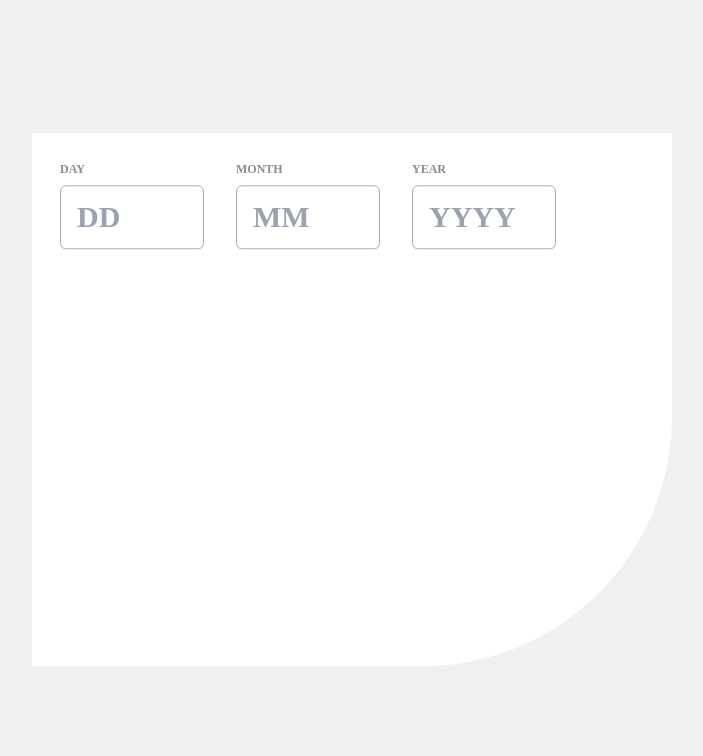
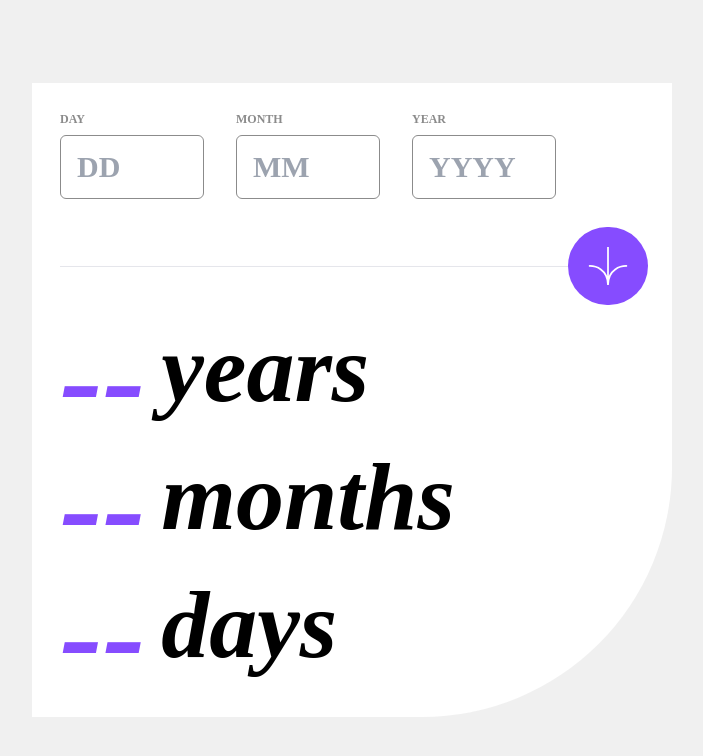
Before and after one commit to AmirNBK/Age-Calculator-Svelte, a SvelteKit app: page / in a window 1280 px wide. Shown: the top 756 px of the page, without its empty margins (288-991 px from the left). Built offline with nearby package versions, Linux system fonts and the light colour scheme.

Commit message:
developed the date results completely

```diff
--- /dev/null
+++ b/src/components/AgeResult.svelte
@@ -0,0 +1,8 @@
+<script>
+    export let time;
+</script>
+
+<div class="flex items-center">
+    <h1 class="text-9xl font-bold italic mr-4" style="color: #864CFF; transform:translateY(10px)"> -- </h1>
+    <h1 class="text-8xl font-extrabold italic"> {time} </h1>
+</div>
--- a/src/components/DateInput.svelte
+++ b/src/components/DateInput.svelte
@@ -5,5 +5,5 @@
 
 <div>
     <h4 style="color : #8B8B8B" class="font-bold text-xs mb-2">{title}</h4>
-    <input {placeholder} class="text-3xl w-36 h-16 rounded-md px-4 font-semibold" style="border: 1px solid darkgray" />
+    <input {placeholder} class="text-3xl w-36 h-16 rounded-md px-4 font-semibold outline-none" style="border: 1px solid #8B8B8B" />
 </div>
--- a/src/routes/+page.svelte
+++ b/src/routes/+page.svelte
@@ -1,18 +1,36 @@
 <script>
     import "../app.css";
     import DateInput from "../components/DateInput.svelte";
-    import Arrow from '../../age-calculator-app-main/assets/images/arrow.svg'
+    import Arrow from "../assets/icons/arrow.svg";
+    import AgeResult from "../components/AgeResult.svelte";
+
+    const dateInputs = [
+        { title: "DAY", placeholder: "DD" },
+        { title: "MONTH", placeholder: "MM" },
+        { title: "YEAR", placeholder: "YYYY" },
+    ];
 </script>
 
 <div
-    class="MainContainer bg-white mx-auto my-auto absolute left-2/4 top-2/4 w-6/12 h-4/6"
+    class="MainContainer bg-white mx-auto my-auto absolute left-2/4 top-2/4 w-6/12 h-fit"
     style="transform: translate(-50%,-50%); font-family : poppins; 	border-bottom-right-radius:250px"
 >
     <div class="dates flex gap-8 m-7">
-        <DateInput title="DAY" placeholder="DD" />
-        <DateInput title="MONTH" placeholder="MM" />
-        <DateInput title="YEAR" placeholder="YYYY" />
+        {#each dateInputs as items, index}
+            <DateInput title={items.title} placeholder={items.placeholder} />
+        {/each}
     </div>
 
-    <img src={Arrow} alt="arrow"/>
+    <div class="flex flex-row items-center mr-6 ml-7">
+        <hr class="w-full" style="background-color: #e7e7;" />
+        <div style="background-color: #864CFF;" class="w-fit rounded-full p-5">
+            <img src={Arrow} alt="arrow" />
+        </div>
+    </div>
+
+    <div class="ageResult ml-7 mb-7">
+        <AgeResult time="years"/>
+        <AgeResult time="months"/>
+        <AgeResult time="days"/>
+    </div>
 </div>
```
Also changed, not shown: src/assets/icons/arrow.svg (added), static/favicon.png.
